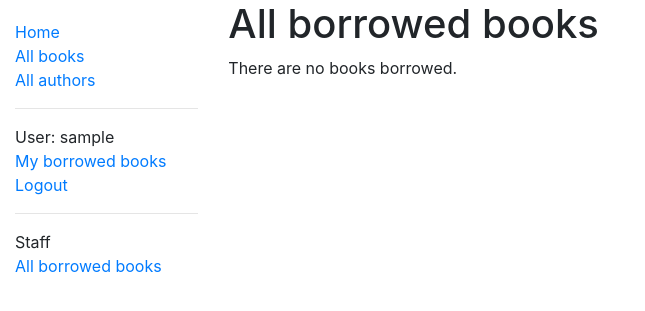
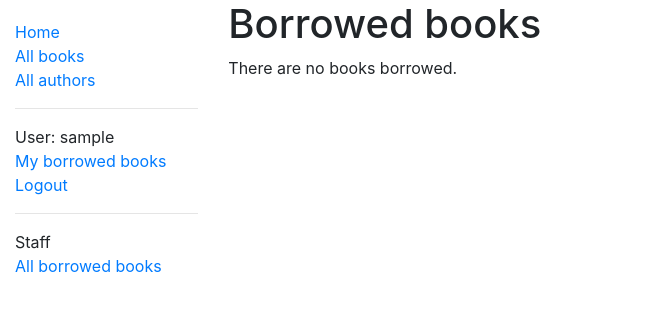
Before and after one commit to hanzala-sohrab/locallibrary, a Django app: page /catalog/borrowed/ in a window 1280 px wide. Shown: the top 311 px of the page, without its empty margins (0-645 px from the left). Run offline with Django 3.2, Linux system fonts and the light colour scheme; the visitor is signed in with stand-in values (Sample User, id 1); data that the repository does not hold is empty; some libraries are stand-ins or nearby versions.

```diff
--- a/catalog/templates/catalog/borrowed_books_list.html
+++ b/catalog/templates/catalog/borrowed_books_list.html
@@ -1,7 +1,7 @@
 {% extends "base_generic.html" %}
 
 {% block content %}
-    <h1>All borrowed books</h1>
+    <h1>Borrowed books</h1>
 
     {% if bookinstance_list %}
         <ul>
```
